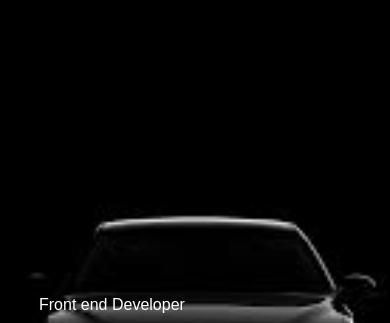
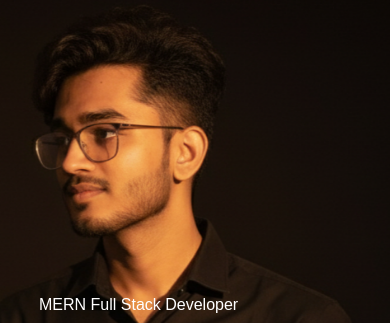
Before and after one commit to Nayan9o/Portfolio-Website, a plain HTML site: page index.html in a window 390 px wide. Shown: the part 66-389 px from the top of the page. Drawn offline with Linux system fonts and the light colour scheme.

Commit message:
Add my Images to Portfolio

```diff
--- a/index.html
+++ b/index.html
@@ -23,7 +23,7 @@
         <i class="fa-solid fa-bars" onclick="openmenu()"></i>
       </nav>
       <div class="header-text">
-        <p>Front end Developer</p>
+        <p>MERN Full Stack Developer</p>
         <h1>Hi, I'm <span>Nayan</span> <br>from Nagpur</h1>
       </div>
     </div>
@@ -33,7 +33,7 @@
     <div class="container">
       <div class="row">
         <div class="about-col-1">
-          <img src="images/photo.jpeg" alt="photo">
+          <img src="images/photo.png" alt="photo">
         </div>
         <div class="about-col-2">
           <h1 class="sub-title">About Me</h1>
--- a/style.css
+++ b/style.css
@@ -16,7 +16,7 @@ body{
 #header{
   width: 100%;
   height: 100vh;
-  background-image: url(images/full_image.jpeg);
+  background-image: url(images/full_image.png);
   background-size: cover;
   background-position: center;
 }
@@ -361,7 +361,7 @@ nav .fa-solid{
 
 @media only screen and (max-width:600px){
   #header{
-    background-image: url(images/for_mobile.jpeg);
+    background-image: url(images/for_mobile.png);
   }
   .header-text{
     margin-top: 100%;
```
Also changed, not shown: images/for_mobile.jpeg (deleted), images/for_mobile.png (added), images/full_image.png (added), images/full_image_1.jpeg (renamed from images/full_image.jpeg), 1 other file.
